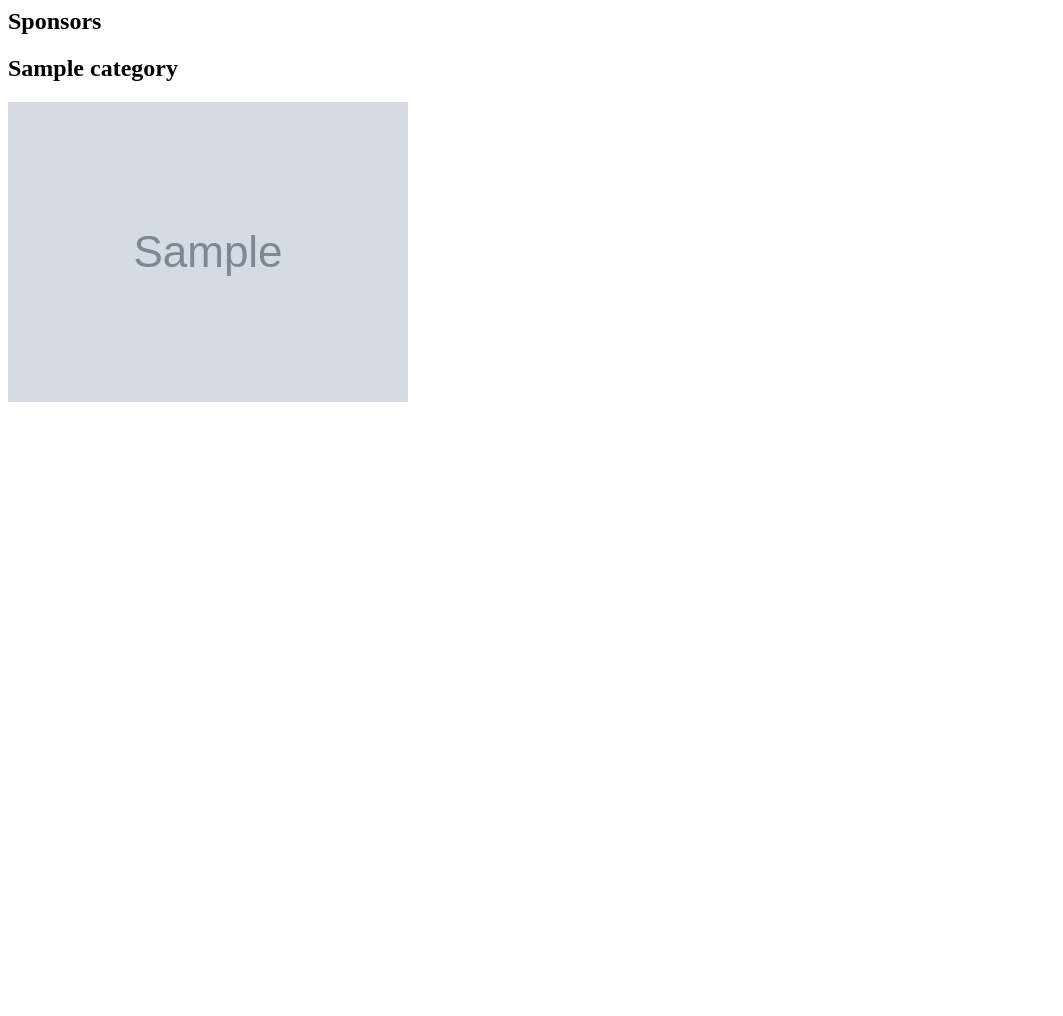
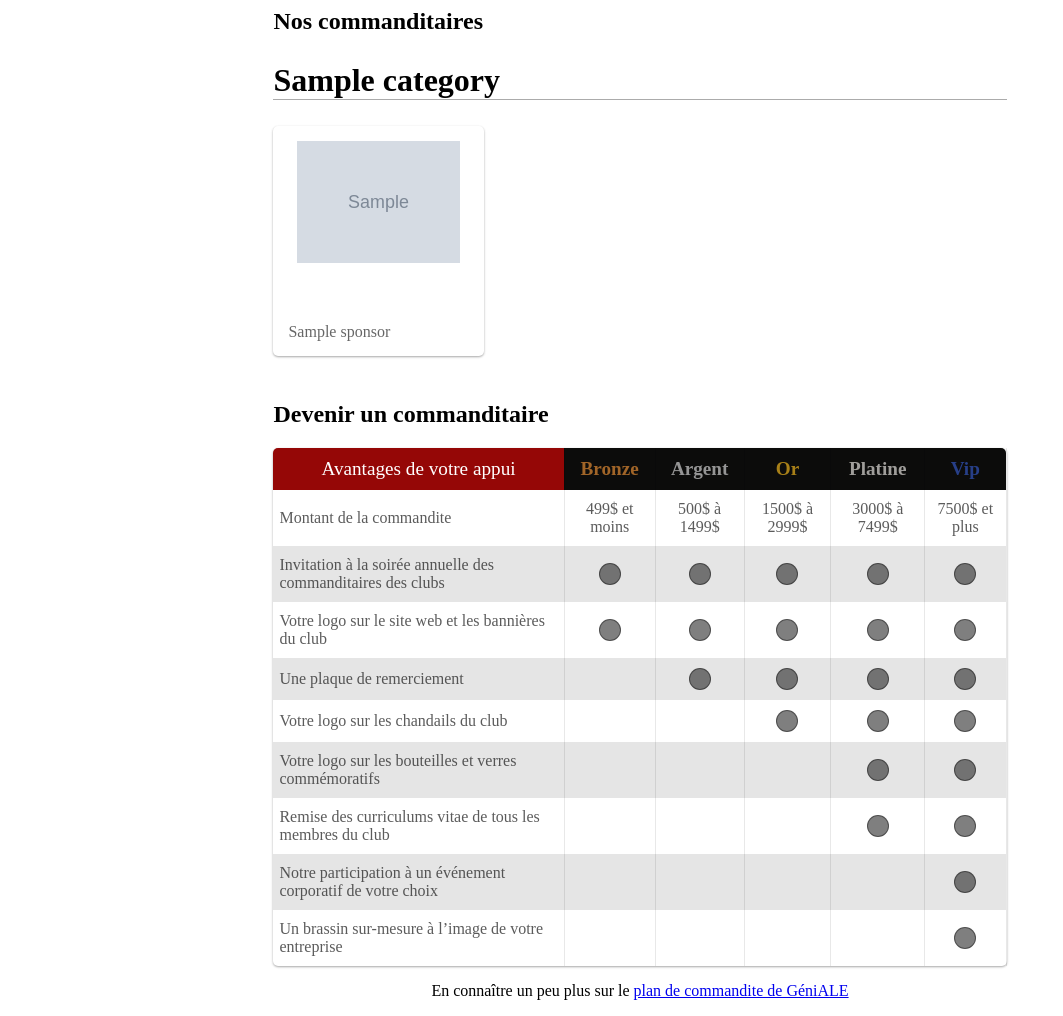
Before and after one commit to GeniALE/SiteWebGeniALE, a Django app: template sponsorsModule/templates/sponsorsModule/sponsors_display.html in a window 1280 px wide. Shown: the whole page, without its empty margins (0-1063 px from the left). Before the commit the page ends 402 px from the top, so only its background shows below. Run offline with Django 3.2, Linux system fonts and the light colour scheme; the template is opened without the code that fills it: most values are stand-ins (such as "Sample title", 1, 10 or a date in 2020); grey boxes marked "Sample" are stand-in pictures; style sheets or scripts are compiled from the project's sources; parts of the project's set-up code (start-up, migrations or seed data) failed here and were passed over; some libraries are stand-ins or nearby versions.

Commit message:
Fix sponsor shadows
- Reduce spread of shadows and make it more neat
- Update default template for sponsor modules
- Update the static files path to load sponsors scss

```diff
--- a/sponsorsModule/static/assets/styles/modules/_sponsor.scss
+++ b/sponsorsModule/static/assets/styles/modules/_sponsor.scss
@@ -3,12 +3,16 @@
 $card-color: white;
 $text-color: rgba(0,0,0,0.6);
 $little-box-shadow-color: rgba(0,0,0,0.2);
-$box-shadow-color: rgba(0,0,0,0.75);
+
+$box-shadow-color1: rgba(0,0,0,0.12);
+$box-shadow-color2: rgba(0,0,0,0.24);
+$box-shadow-color-hover1: rgba(0,0,0,0.25);
+$box-shadow-color-hover2: rgba(0,0,0,0.22);
 
 .partners-card {
     display: inline;
-    box-shadow: 0px 7px 46px -9px $box-shadow-color;
-    transition: 0.5s;
+    box-shadow: 0 1px 3px $box-shadow-color1, 0 1px 2px $box-shadow-color2;
+    transition: all 0.3s cubic-bezier(.25,.8,.25,1);
     padding: 15px;
     position: relative;
     height: 25vh;
@@ -42,5 +46,5 @@ $box-shadow-color: rgba(0,0,0,0.75);
 }
 
 .partners-card:hover {
-    box-shadow: 0px 7px 46px 3px $box-shadow-color;
+    box-shadow: 0 14px 28px $box-shadow-color-hover1, 0 10px 10px $box-shadow-color-hover2;
 }
--- a/sponsorsModule/static/assets/styles/modules/_table.scss
+++ b/sponsorsModule/static/assets/styles/modules/_table.scss
@@ -1,7 +1,10 @@
 @import 'variables';
 
 $little-box-shadow-color: rgba(0,0,0,0.2);
-$box-shadow-color: rgba(0,0,0,0.75);
+$box-shadow-color1: rgba(0,0,0,0.12);
+$box-shadow-color2: rgba(0,0,0,0.24);
+$box-shadow-color-hover1: rgba(0,0,0,0.25);
+$box-shadow-color-hover2: rgba(0,0,0,0.22);
 $circle-background: rgba(0,0,0,0.50);
 $circle-border-color: rgba(0,0,0,0.40);
 $red-color:  #950706;
@@ -18,8 +21,8 @@ $categories-bg-color: #0c0c0b;
 $separation-color: rgba(0, 0, 0, 0.09);
 
 .t{
-    box-shadow: 0px 7px 46px -9px $box-shadow-color;
-    transition: 0.5s;
+    box-shadow: 0 1px 3px $box-shadow-color1, 0 1px 2px $box-shadow-color2;
+    transition: all 0.3s cubic-bezier(.25,.8,.25,1);
     background: white;
     border-radius: 5px;
     color: rgba(29, 29, 29, 0.726);
@@ -141,7 +144,7 @@ $separation-color: rgba(0, 0, 0, 0.09);
     }
 
     &:hover{
-        box-shadow: 0px 7px 46px 3px $box-shadow-color;
+        box-shadow: 0 14px 28px $box-shadow-color-hover1, 0 10px 10px $box-shadow-color-hover2;
     }
 
     @media #{$information-reponsive} {
--- a/sponsorsModule/templates/sponsorsModule/sponsors_display.html
+++ b/sponsorsModule/templates/sponsorsModule/sponsors_display.html
@@ -1,23 +1,108 @@
 {% load sekizai_tags compress  static %}
-{% compress css %}
-<link rel="stylesheet" type="text/css" href="{% static "css/sponsor_display.css" %}">
-{% endcompress %}
 
+{% addtoblock 'css' %}
+    {% compress css %}
+        <link rel="stylesheet" type="text/x-scss" href="{% static "assets/styles/app.scss" %}">
+    {% endcompress %}
+{% endaddtoblock %}
 
-<section id="sponsorsModule">
-    <h1 class="sponsorsModule__title">Sponsors</h1>
-    <div class="container container-centered">
+<section class="partners-module">
+    <span class="partners-module__title"><h1>Nos commanditaires</h1></span>
+    <div class="partners-module__container partners-module__container">
         {% for category in category_sponsors %}
-            <h2>{{category}}</h2>
-        <div class="row">
-            {% for sponsor in category.sponsors%}
-                <div class="col-centered">
-                    <span class="helper"></span><img src={{sponsor.image}} class="sponsorModule_img">
-                </div>
+            <h2 class="partners-module__categories">{{category}}</h2>
+            <div class="partners-module__row">
+                {% for sponsor in category.sponsors%}
+                    <div class="partners-card" onclick = "location.href='{{sponsor.url}}';">
+                        <img class="partners-card__logo" src={{sponsor.image}} alt={{sponsor.title}}>
+                            <span class="partners-card__text">{{sponsor.title}}</span>
+                    </div>
                 {% endfor %}
-
             </div>
         {% endfor %}
-        </div>
-        <!--</div>-->
+    </div>
+    <span class="partners-module__title"><h1>Devenir un commanditaire</h1></span>
+    <table class="t" onclick = "location.href='https://bit.ly/2SRfAhx';">
+        <tr class="t__tr">
+            <td class="t__td t__td--one">Avantages de votre appui</td>
+            <td class="t__td t__td--two"><b>Bronze</b></td>
+            <td class="t__td t__td--three"><b>Argent</b></td>
+            <td class="t__td t__td--four"><b>Or</b></td>
+            <td class="t__td t__td--five"><b>Platine</b></td>
+            <td class="t__td t__td--six"><b>Vip</b></td>
+        </tr>
+        <tr class="t__tr">
+            <td class="t__td">Montant de la commandite</td>
+            <td class="t__td">499$ et moins</td>
+            <td class="t__td">500$ à 1499$</td>
+            <td class="t__td">1500$ à 2999$</td>
+            <td class="t__td">3000$ à 7499$</td>
+            <td class="t__td">7500$ et plus</td>
+        </tr>
+        <tr class="t__tr">
+            <td class="t__td">Invitation à la soirée annuelle des commanditaires des clubs</td>
+            <td class="t__td"><div class="t__circle"></div></td>
+            <td class="t__td"><div class="t__circle"></div></td>
+            <td class="t__td"><div class="t__circle"></div></td>
+            <td class="t__td"><div class="t__circle"></div></td>
+            <td class="t__td"><div class="t__circle"></div></td>
+        </tr>
+        <tr class="t__tr">
+            <td class="t__td">Votre logo sur le site web et les bannières du club</td>
+            <td class="t__td"><div class="t__circle"></div></td>
+            <td class="t__td"><div class="t__circle"></div></td>
+            <td class="t__td"><div class="t__circle"></div></td>
+            <td class="t__td"><div class="t__circle"></div></td>
+            <td class="t__td"><div class="t__circle"></div></td>
+        </tr>
+        <tr class="t__tr">
+            <td class="t__td">Une plaque de remerciement</td>
+            <td class="t__td">&nbsp;</td>
+            <td class="t__td"><div class="t__circle"></div></td>
+            <td class="t__td"><div class="t__circle"></div></td>
+            <td class="t__td"><div class="t__circle"></div></td>
+            <td class="t__td"><div class="t__circle"></div></td>
+        </tr>
+        <tr class="t__tr">
+            <td class="t__td">Votre logo sur les chandails du club</td>
+            <td class="t__td">&nbsp;</td>
+            <td class="t__td">&nbsp;</td>
+            <td class="t__td"><div class="t__circle"></div></td>
+            <td class="t__td"><div class="t__circle"></div></td>
+            <td class="t__td"><div class="t__circle"></div></td>
+        </tr>
+        <tr class="t__tr">
+            <td class="t__td">Votre logo sur les bouteilles et verres commémoratifs</td>
+            <td class="t__td">&nbsp;</td>
+            <td class="t__td">&nbsp;</td>
+            <td class="t__td">&nbsp;</td>
+            <td class="t__td"><div class="t__circle"></div></td>
+            <td class="t__td"><div class="t__circle"></div></td>
+        </tr>
+        <tr class="t__tr">
+            <td class="t__td">Remise des curriculums vitae de tous les membres du club</td>
+            <td class="t__td">&nbsp;</td>
+            <td class="t__td">&nbsp;</td>
+            <td class="t__td">&nbsp;</td>
+            <td class="t__td"><div class="t__circle"></div></td>
+            <td class="t__td"><div class="t__circle"></div></td>
+        </tr>
+        <tr class="t__tr">
+            <td class="t__td">Notre participation à un événement corporatif de votre choix</td>
+            <td class="t__td">&nbsp;</td>
+            <td class="t__td">&nbsp;</td>
+            <td class="t__td">&nbsp;</td>
+            <td class="t__td">&nbsp;</td>
+            <td class="t__td"><div class="t__circle"></div></td>
+        </tr>
+        <tr class="t__tr">
+            <td class="t__td">Un brassin sur-mesure à l’image de votre entreprise</td>
+            <td class="t__td">&nbsp;</td>
+            <td class="t__td">&nbsp;</td>
+            <td class="t__td">&nbsp;</td>
+            <td class="t__td">&nbsp;</td>
+            <td class="t__td"><div class="t__circle"></div></td>
+        </tr>
+    </table>
+    <p class="partners-module__link-partners">En connaître un peu plus sur le <a href="https://bit.ly/2SRfAhx">plan de commandite de GéniALE</a></p>
 </section>
--- a/website/settings.py
+++ b/website/settings.py
@@ -95,6 +95,8 @@ STATIC_ROOT = os.path.join(DATA_DIR, 'static')
 
 STATICFILES_DIRS = (
     os.path.join(BASE_DIR, 'website', 'static'),
+    os.path.join(BASE_DIR, 'sponsorsModule', 'static'),
+    os.path.join(BASE_DIR, 'teamModule', 'static'),
 )
 SITE_ID = 1
 
```
Also changed, not shown: website/templates/components/sponsors_display.html (+5 -3 lines).
